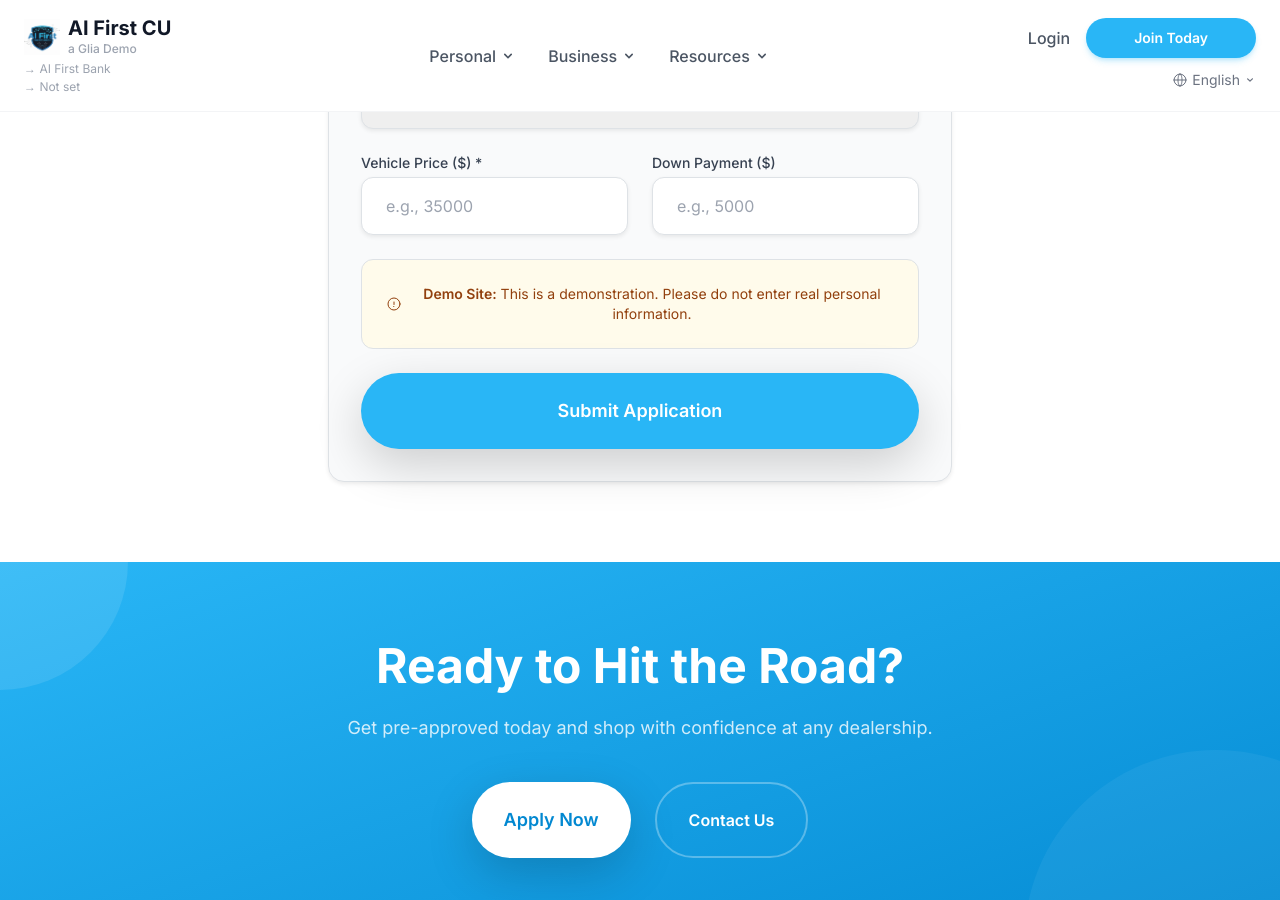
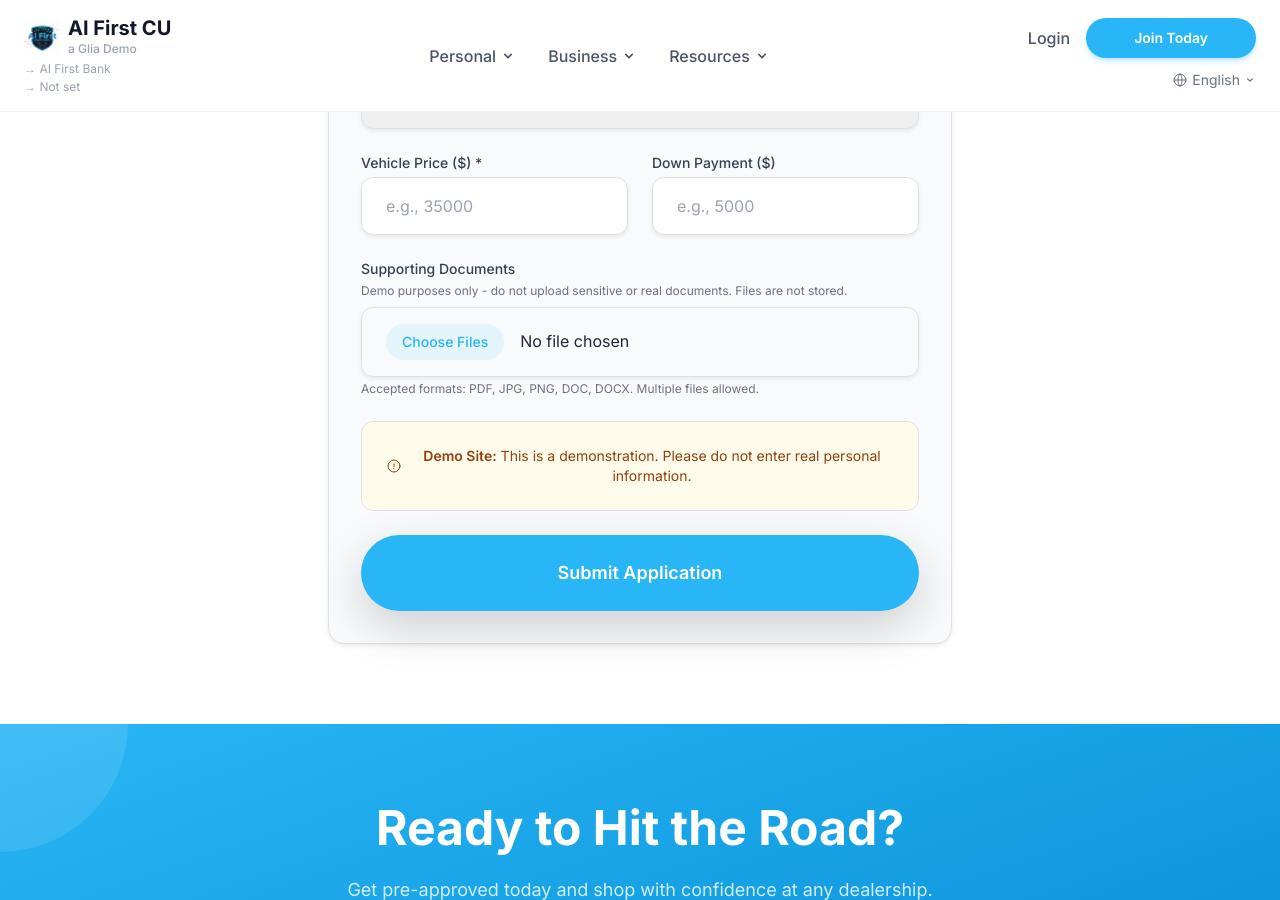
Before and after one commit to parkerjo-glia/parkerjo-glia.github.io, a Jekyll site: the page built from aifirst-cu/personal/personal-auto-loan.html, in a window 1280 px wide and 900 px high, scrolled down 3762 px. Built offline with Jekyll 4.4.1, drawn with Linux system fonts in a browser that asks for light colours; nearby versions of some CDN libraries.

Commit message:
added doc upload to auto loan form

```diff
--- a/aifirst-cu/personal/personal-auto-loan.html
+++ b/aifirst-cu/personal/personal-auto-loan.html
@@ -354,6 +354,13 @@ base_path: /aifirst-cu
                         <input type="number" id="al-down-payment" name="al-down-payment" class="mt-1 block w-full px-4 py-3 border border-gray-200 rounded-xl shadow-sm focus:ring-accent focus:border-accent" placeholder="e.g., 5000">
                     </div>
                 </div>
+                <!-- Document Upload -->
+                <div>
+                    <label for="al-documents" class="block text-sm font-medium text-gray-700">Supporting Documents</label>
+                    <p class="text-xs text-gray-500 mt-1 mb-2">Demo purposes only - do not upload sensitive or real documents. Files are not stored.</p>
+                    <input type="file" id="al-documents" name="al-documents" multiple accept=".pdf,.jpg,.jpeg,.png,.doc,.docx" class="mt-1 block w-full px-4 py-3 border border-gray-200 rounded-xl shadow-sm focus:ring-accent focus:border-accent file:mr-4 file:py-2 file:px-4 file:rounded-full file:border-0 file:text-sm file:font-medium file:bg-accent/10 file:text-accent hover:file:bg-accent/20 sm_cobrowsing_hidden_field">
+                    <p class="text-xs text-gray-500 mt-1">Accepted formats: PDF, JPG, PNG, DOC, DOCX. Multiple files allowed.</p>
+                </div>
                 <!-- Demo Notice -->
                 <div class="bg-amber-50 border border-amber-200 rounded-xl p-4">
                     <p class="text-sm text-amber-800 text-center flex items-center justify-center gap-2">
```
Also changed, not shown: aifirst-bank/personal/personal-auto-loan.html (+7 -0 lines).
